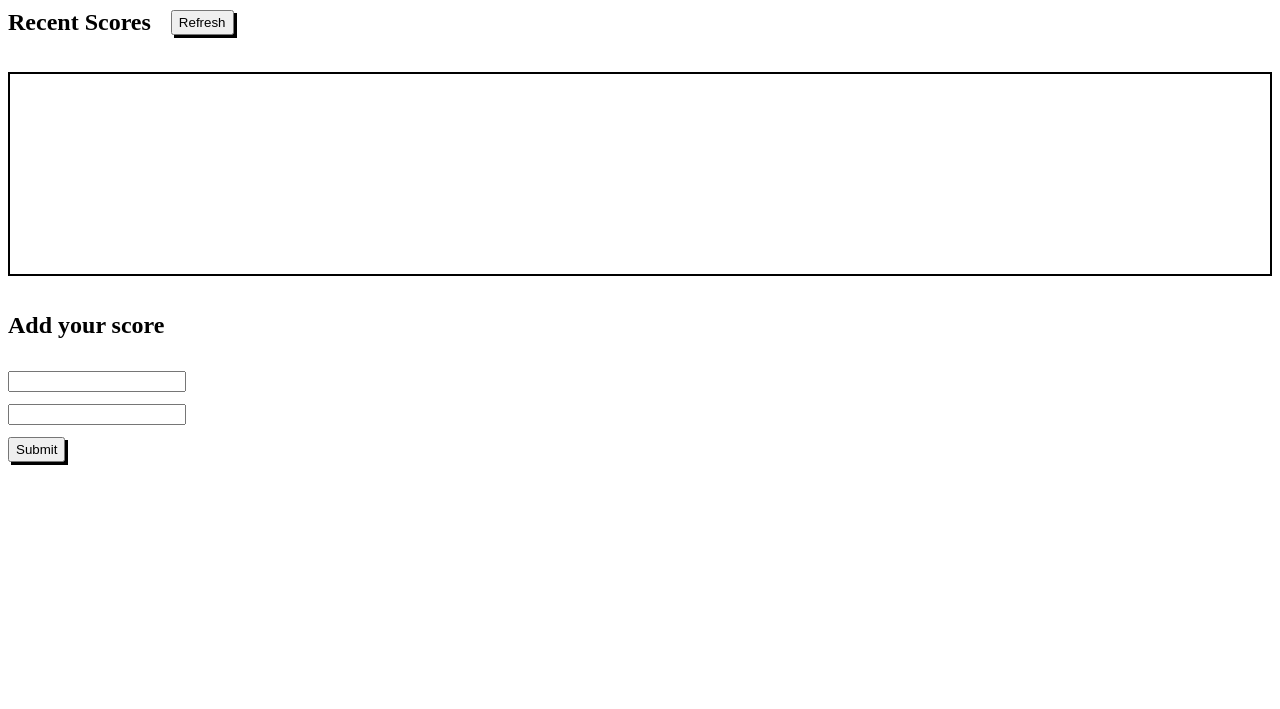
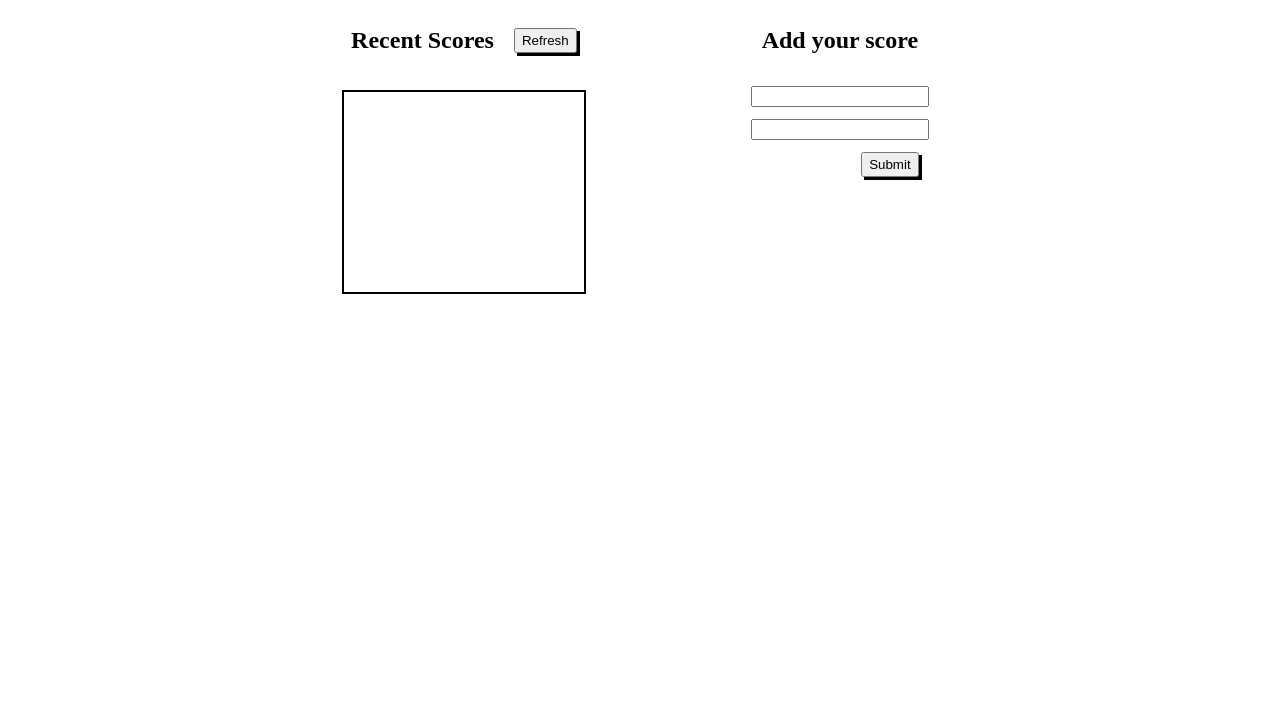
Before and after one commit to yuvenalmash/leaderboard, a website built with webpack: page src/index.html in a window 1280 px wide. Shown: the part 91-800 px from the top of the page. Built offline with nearby package versions, Linux system fonts and the light colour scheme.

Commit message:
style main section

```diff
--- a/src/style.css
+++ b/src/style.css
@@ -1,10 +1,15 @@
+body {
+  padding: 10px 20%;
+}
 main {
   display: grid;
+  grid-template-columns: auto auto;
 }
 
 #recentScores {
   display: flex;
   flex-direction: column;
+  align-items: center;
 }
 
 #recentScores div {
@@ -16,6 +21,7 @@ main {
 #recentScores ul {
   border: 2px solid #000;
   min-height: 200px;
+  width: 50%;
 }
 
 button {
@@ -27,9 +33,14 @@ button {
 #addScores {
   display: flex;
   flex-direction: column;
+  align-items: center;
   gap: 12px;
 }
 
 #addScores input {
   width: 170px;
 }
+
+#addScores button {
+  margin-left: 100px;
+}
```
